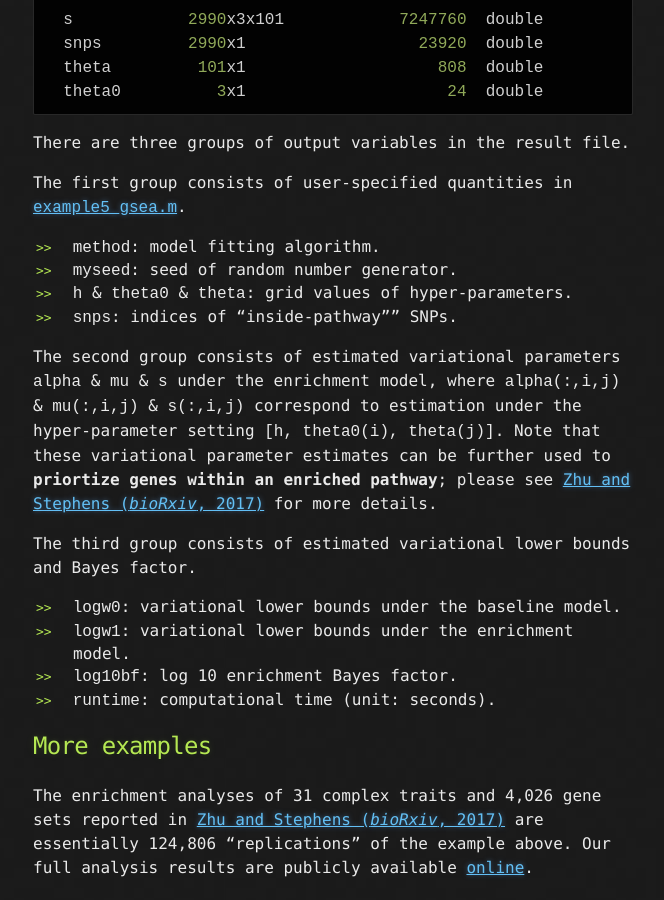
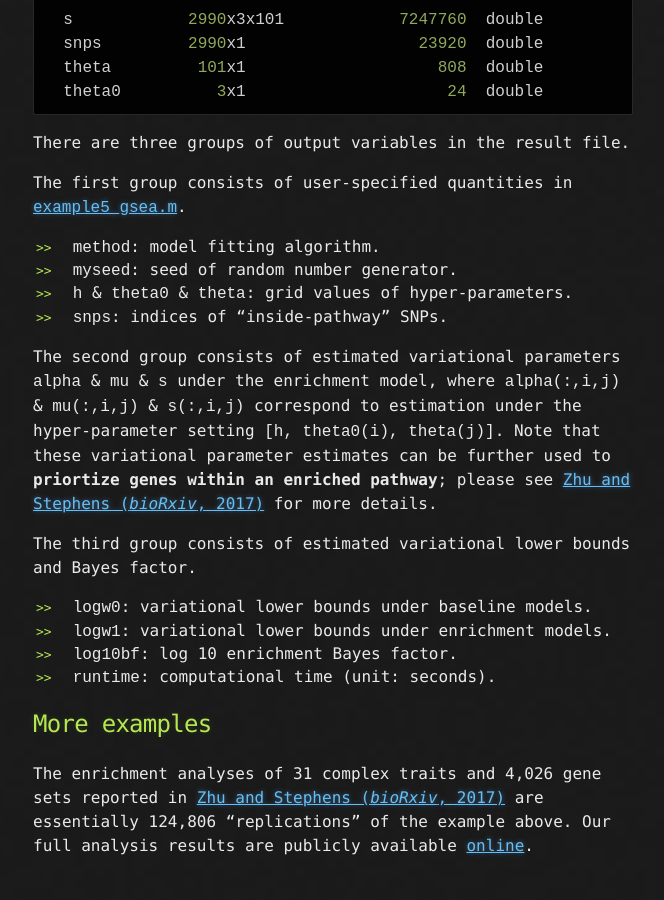
Before and after one commit to stephenslab/rss, a Jekyll site: the page built from docs/Example-5B.md, in a window 1280 px wide and 900 px high, scrolled down 4883 px. Shown: the whole window, without its empty margins (307-971 px from the left). Built offline with Jekyll 4.4.1, drawn with Linux system fonts in a browser that asks for light colours; our own code applies the rules of GitHub Pages for plain Markdown files; after the commit the page ends 5761 px from its top, so only the background shows below that.

Commit message:
minor update example 5 docs

````diff
--- a/docs/Example-5B.md
+++ b/docs/Example-5B.md
@@ -111,7 +111,7 @@ where [Slurm](https://slurm.schedmd.com/) has been installed.
 sbatch example5_null.sbatch
 ```
 
-The script [`example5_null.sbatch`][] makes three copies of `example5_null.m`
+The script [`example5_null.sbatch`][] makes three copies of [`example5_null.m`][]
 (because there are three sets of `(h, theta0)` in the grid),
 and then assigns one copy to each `(h, theta0)` setting.
 
@@ -214,7 +214,7 @@ The first group consists of user-specified quantities in [`example5_gsea.m`][].
 - `method`: model fitting algorithm.
 - `myseed`: seed of random number generator.
 - `h` & `theta0` & `theta`: grid values of hyper-parameters.
-- `snps`: indices of "inside-pathway"" SNPs.
+- `snps`: indices of "inside-pathway" SNPs.
 
 The second group consists of estimated variational parameters
 `alpha` & `mu` & `s` under the enrichment model,
@@ -226,8 +226,8 @@ please see [Zhu and Stephens (*bioRxiv*, 2017)][] for more details.
 
 The third group consists of estimated variational lower bounds and Bayes factor.
 
-- `logw0`: variational lower bounds under the baseline model.
-- `logw1`: variational lower bounds under the enrichment model.
+- `logw0`: variational lower bounds under baseline models.
+- `logw1`: variational lower bounds under enrichment models.
 - `log10bf`: log 10 enrichment Bayes factor.
 - `runtime`: computational time (unit: seconds).
 
````
Also changed, not shown: docs/Example-5.md (+2 -2 lines), docs/Example-5A.md (+2 -2 lines).
